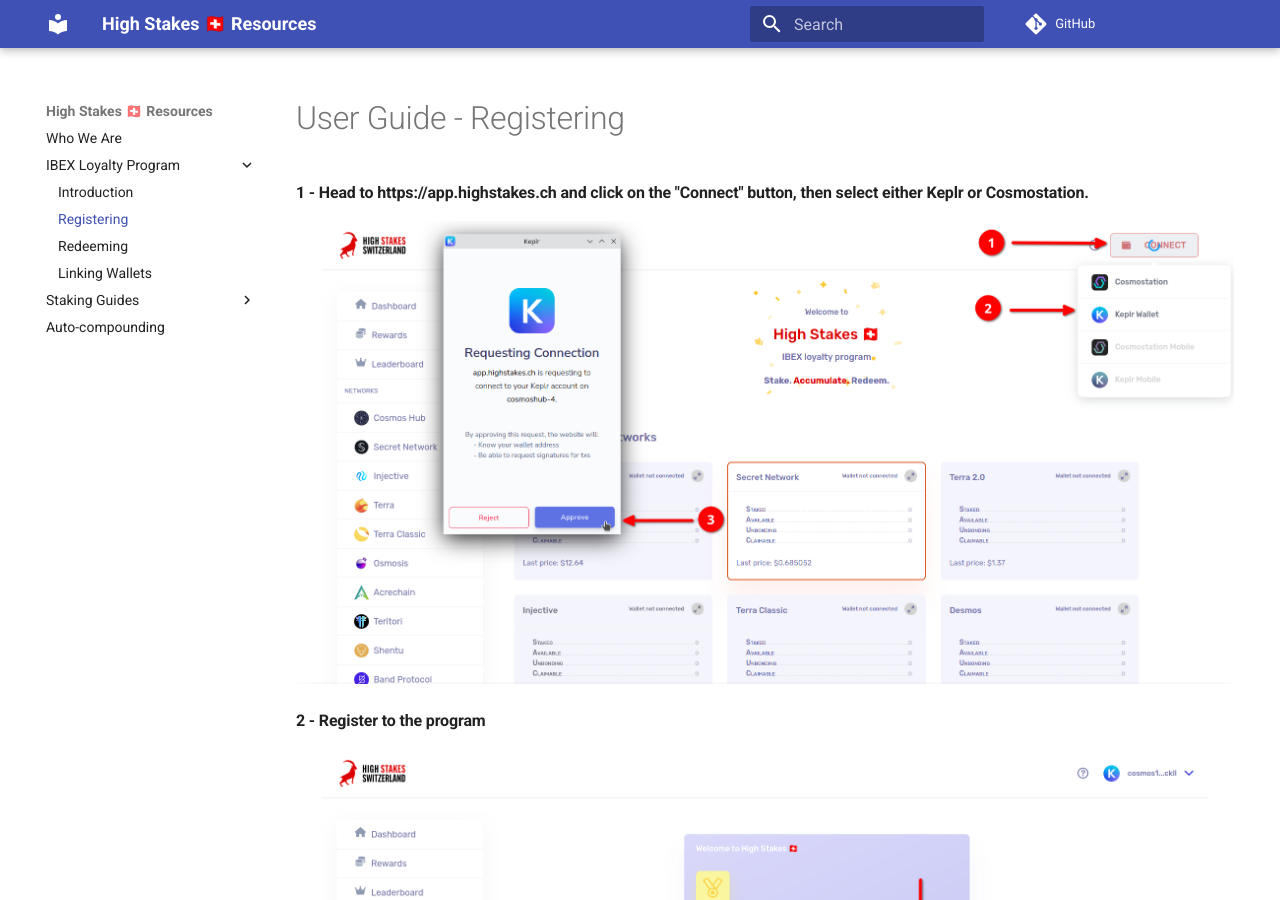
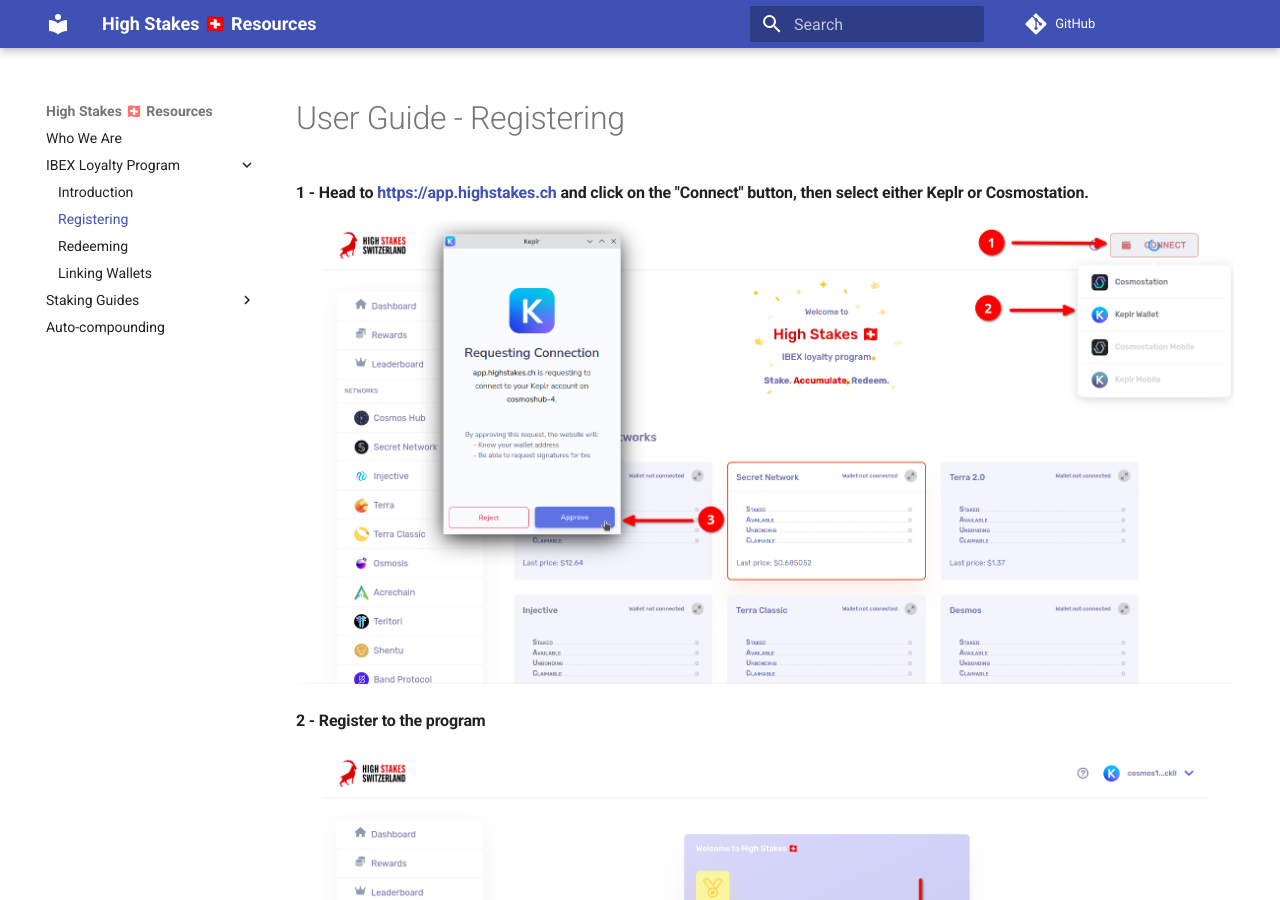
Before and after one commit to HighStakesSwitzerland/docs, an MkDocs documentation site: the page built from docs/loyalty-program/register.md, in a window 1280 px wide and 900 px high. Built offline with MkDocs 1.6.1 and Material for MkDocs 9.7.7, drawn with Linux system fonts in a browser that asks for light colours; comment, search, counter and statistics services are not loaded; part of the change alters nothing that is shown.

```diff
--- a/docs/loyalty-program/register.md
+++ b/docs/loyalty-program/register.md
@@ -5,7 +5,7 @@ hide:
 
 # User Guide - Registering
 
-#### 1 - Head to https://app.highstakes.ch and click on the "Connect" button, then select either Keplr or Cosmostation.
+#### 1 - Head to [https://app.highstakes.ch](https://app.highstakes.ch) and click on the "Connect" button, then select either Keplr or Cosmostation.
 
 ![Screenshot](img/register/step_1.png)
 
```
